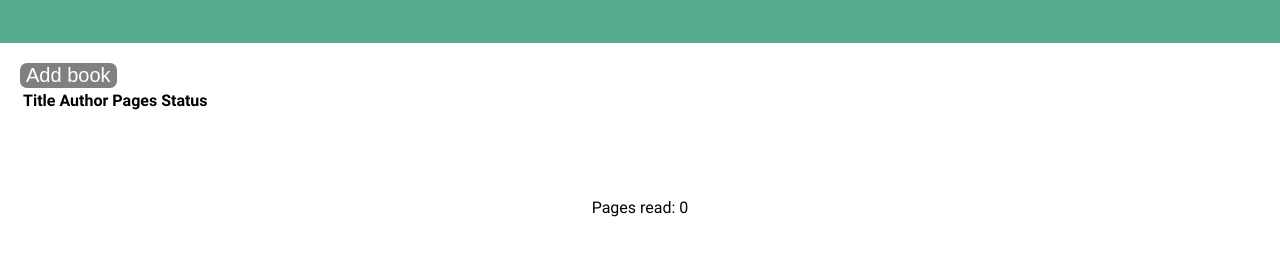
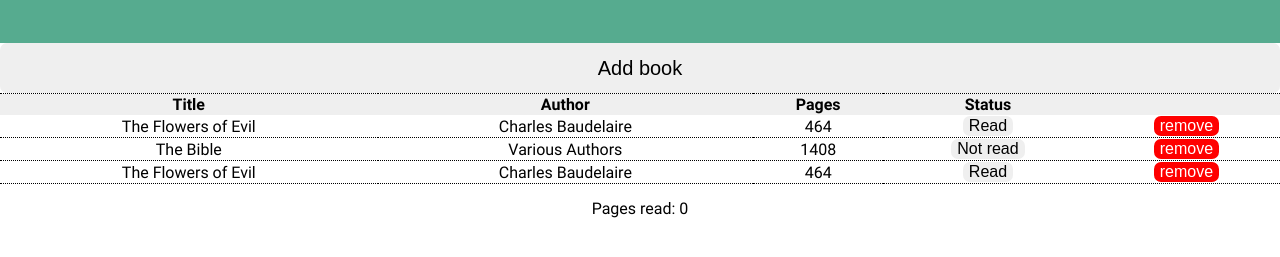
Before and after one commit to johnnynava/book-library, a plain HTML site: page index.html in a window 1280 px wide. Shown: the part 107-364 px from the top of the page. Drawn offline with Linux system fonts and the light colour scheme.

Commit message:
Finish website design
Now I just need to work on the javascript to make it work as intended

```diff
--- a/index.html
+++ b/index.html
@@ -39,11 +39,33 @@
       </dialog>
       <button>Add book</button>
       <table>
-        <tr>
+        <tr id="firstRow">
           <th>Title</th>
           <th>Author</th>
           <th>Pages</th>
           <th>Status</th>
+          <th></th>
+        </tr>
+        <tr>
+          <td>The Flowers of Evil</td>
+          <td>Charles Baudelaire</td>
+          <td>464</td>
+          <td><button>Read</button></td>
+          <td><button id="remove">remove</button></td>
+        </tr>
+        <tr>
+          <td>The Bible</td>
+          <td>Various Authors</td>
+          <td>1408</td>
+          <td><button>Not read</button></td>
+          <td><button id="remove">remove</button></td>
+        </tr>
+        <tr>
+          <td>The Flowers of Evil</td>
+          <td>Charles Baudelaire</td>
+          <td>464</td>
+          <td><button>Read</button></td>
+          <td><button id="remove">remove</button></td>
         </tr>
       </table>
     </div>
--- a/style.css
+++ b/style.css
@@ -29,7 +29,7 @@ body {
 
 .gridContainer {
   display: grid;
-  grid-template-rows: 150px 1fr 100px;
+  grid-template-rows: 150px 1fr 50px;
 }
 
 .header {
@@ -51,7 +51,8 @@ body {
 }
 
 .content {
-  padding: 20px;
+  display: grid;
+  grid-template-rows: 50px 1fr;
 }
 
 .inputField {
@@ -62,7 +63,7 @@ body {
 
 form {
   display: grid;
-  grid-template-columns: repeat(2, 1fr) repeat(2, 150px);
+  grid-template-columns: 1fr 1fr 150px 70px;
   grid-template-rows: 2fr 1fr;
   gap: 15px;
   grid-template-areas:
@@ -70,17 +71,53 @@ form {
     "submit submit submit submit"
 }
 
-button{
+button[type="submit"]{
   grid-area: submit;
   justify-self: center;
-  background-color: gray;
   border-style: none;
   border-radius: 7px;
-  color: white;
   font-size: 20px;
   cursor: pointer;
+}
+
+button {
+  border-style: none;
+  cursor: pointer;
+  font-size: 16px;
+  border-radius: 7px;
+}
+
+dialog+button{
+  font-size: 20px;
 }
 
 button:hover {
   color: rgb(86, 171, 143);
 }
+
+table {
+  border-collapse: collapse;
+}
+
+td {
+  text-align: center;
+}
+
+tr {
+  border-bottom: 1px dotted black;
+}
+
+tr#firstRow {
+  border-bottom: 0px;
+  background-color: #EFEFEF;
+  border-top: 1px dotted black;
+}
+
+#remove {
+  background-color: red;
+  color: white;
+}
+
+#remove:hover {
+  background-color: darkred;
+}
```
